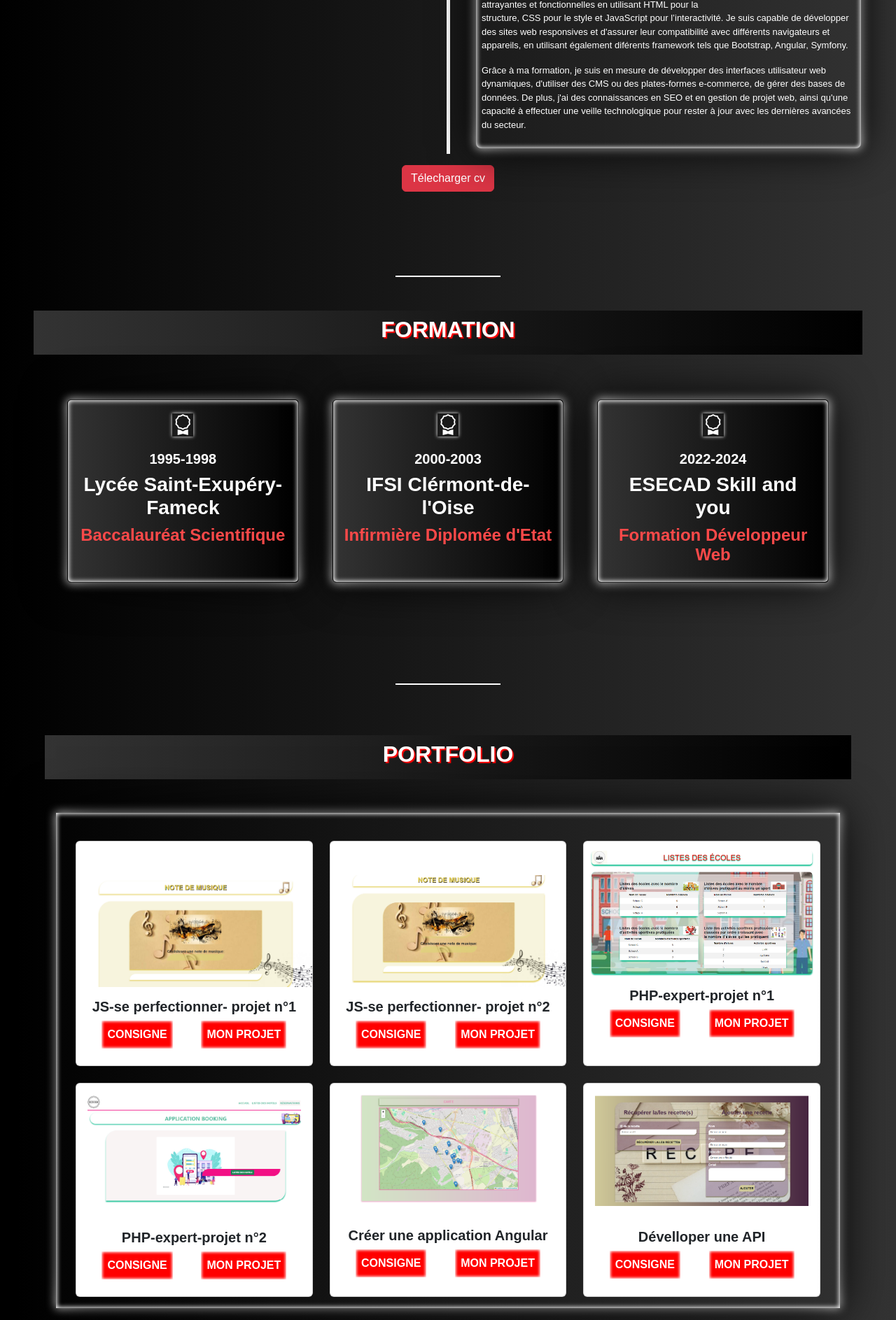
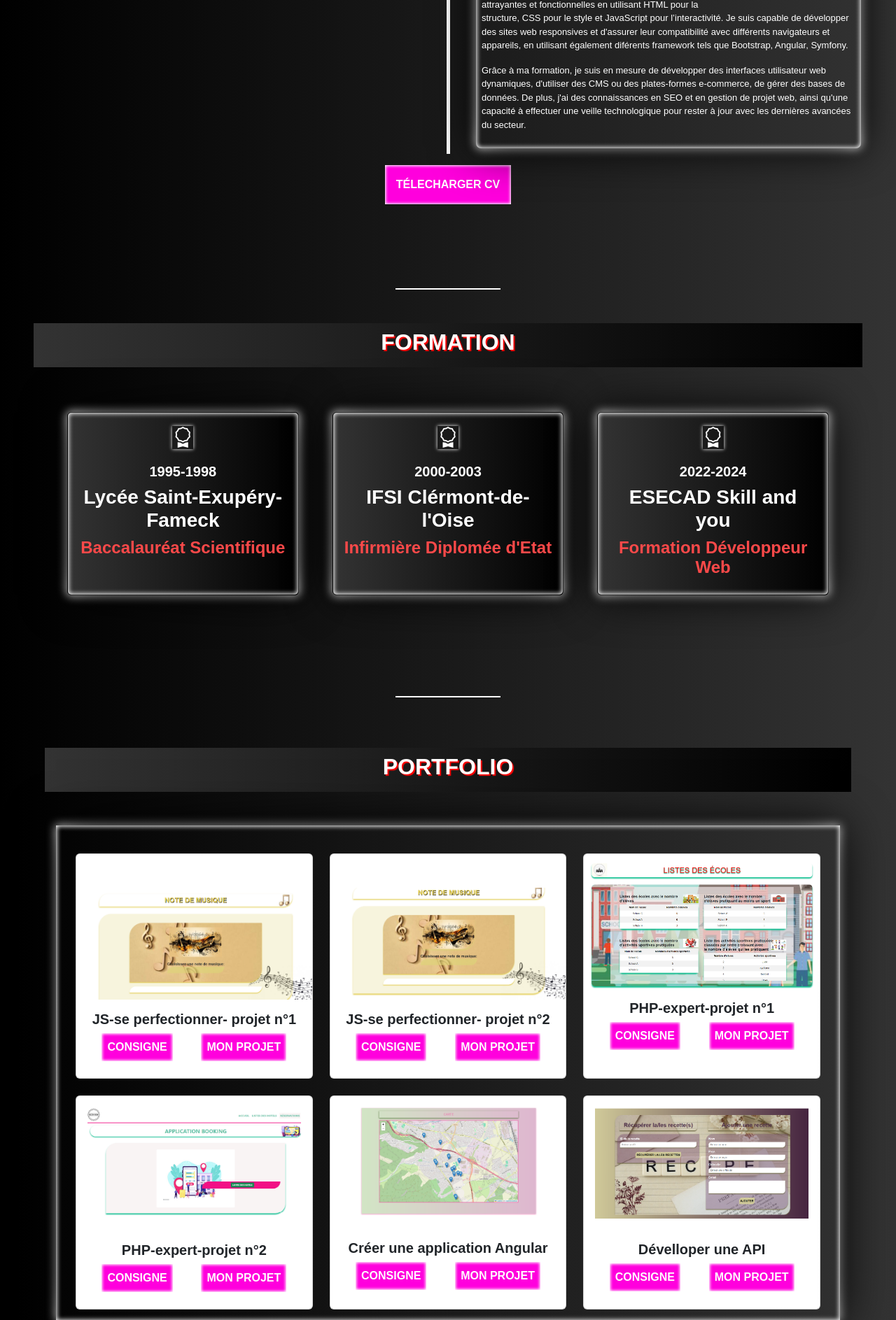
Before and after one commit to Lati04/portfolio, a PHP site: page / in a window 1280 px wide. Shown: the part 1872-3759 px from the top of the page at 70% size. Run offline with PHP 8.4, Linux system fonts and the light colour scheme.

Commit message:
fourth commit

```diff
--- a/css/style.css
+++ b/css/style.css
@@ -38,7 +38,26 @@ section .heading h2{
       color: #fff;
       text-shadow: 2px 2px 1px #f00;
 }
-
+a:focus, .nav-link:focus, .form-control:focus, .btn:focus, button:focus{
+      outline: none;
+      box-shadow: 0 1px 3px  rgb(255, 0, 221);
+      outline-color:  rgb(255, 0, 221);
+      outline-style: solid;
+      outline-width: 2px;
+      outline-offset: 4px;
+}
+.button{
+      background: rgb(255, 0, 221);
+      color: #fff;
+      text-transform: uppercase;
+      font-weight: bold;
+      text-decoration: none;
+      box-shadow:
+      inset 0 0 .3vw .1vw #fff;
+ }
+.button:hover{
+      background: #f00;
+}
 /************************************ NAVBAR**********************************/
 .navbar{
       background-color: #000;
@@ -226,15 +245,6 @@ figcaption{
 }
 
 /************************************* PORTFOLIO ********************************/
-.button{
-      background: #f00;
-      color: #fff;
-      text-transform: uppercase;
-      font-weight: bold;
-      text-decoration: none;
-      box-shadow:
-      inset 0 0 .3vw .1vw #fff;
- }
 
 /************************************* RECOMMENDATION *****************************/
 .carousel-inner h4{
--- a/index.php
+++ b/index.php
@@ -101,7 +101,6 @@
 
   <nav id="myNavbar" class="navbar navbar-expand-lg navbar-dark sticky-top">
     <div class="container-fluid">
-      <a class="navbar-brand" href="#"></a>
       <button class="navbar-toggler" type="button" data-bs-toggle="collapse" data-bs-target="#navbarNav" aria-controls="navbarNav"
       aria-expanded="false" aria-label="Toggle navigation">
         <span class="navbar-toggler-icon"></span>
@@ -269,7 +268,7 @@
           </li>
         </ul>
         <div class="d-flex align-items-center justify-content-center">
-           <a href="doc/CvAl.pdf"  class="btn btn-danger">Télecharger cv</a>
+           <a tabindex="8" href="doc/CvAl.pdf"  class="button p-3">Télecharger cv</a>
         </div>
     </div>
   </section>
@@ -336,9 +335,9 @@
               <div class="card-body">
                 <h5 class="card-title">JS-se perfectionner- projet n°1</h5>
                 <div class="d-flex justify-content-around flex-wrap">
-                  <a href="./projects/JS02-01-267776-Attar-Latifa/NoteMusicJs/consigne/Se-perfectionner-en-javaScript-devoir1.pdf"
+                  <a tabindex="9" href="./projects/JS02-01-267776-Attar-Latifa/NoteMusicJs/consigne/Se-perfectionner-en-javaScript-devoir1.pdf"
                   class="button p-2 mb-2">Consigne</a>
-                  <a href="./projects/JS02-01-267776-Attar-Latifa/NoteMusicJs/index.html" class="button p-2 mb-2">Mon projet</a>
+                  <a tabindex="10" href="./projects/JS02-01-267776-Attar-Latifa/NoteMusicJs/index.html" class="button p-2 mb-2">Mon projet</a>
                 </div>
 
               </div>
@@ -350,8 +349,8 @@
               <div class="card-body">
                 <h5 class="card-title">JS-se perfectionner- projet n°2</h5>
                 <div class="d-flex justify-content-around flex-wrap">
-                  <a href="./projects/JS02-02-267776-Attar-Latifa/consigne/Se-perfectionner-en-javaScript-devoir2.pdf" class="button p-2 mb-2">Consigne</a>
-                  <a href="./projects/JS02-02-267776-Attar-Latifa/NoteMusicDemande1/index.php" class="button p-2 mb-2">Mon projet</a>
+                  <a tabindex="11" href="./projects/JS02-02-267776-Attar-Latifa/consigne/Se-perfectionner-en-javaScript-devoir2.pdf" class="button p-2 mb-2">Consigne</a>
+                  <a tabindex="12" href="./projects/JS02-02-267776-Attar-Latifa/NoteMusicDemande1/index.php" class="button p-2 mb-2">Mon projet</a>
                 </div>
               </div>
             </div>
@@ -363,9 +362,9 @@
               <div class="card-body">
                 <h5 class="card-title">PHP-expert-projet n°1</h5>
                 <div class="d-flex justify-content-around flex-wrap">
-                  <a href="./projects/PHP-ex-01-267776-Attar-Latifa/schoolPupilSport/consigne/php-expert-devoir1.pdf"
+                  <a tabindex="13" href="./projects/PHP-ex-01-267776-Attar-Latifa/schoolPupilSport/consigne/php-expert-devoir1.pdf"
                   class="button p-2 mb-2">Consigne</a>
-                  <a href="./projects/PHP-ex-01-267776-Attar-Latifa/schoolPupilSport/index.php" class="button p-2 mb-2">Mon projet</a>
+                  <a tabindex="14" href="./projects/PHP-ex-01-267776-Attar-Latifa/schoolPupilSport/index.php" class="button p-2 mb-2">Mon projet</a>
                 </div>
               </div>
             </div>
@@ -377,9 +376,9 @@
               <div class="card-body">
                 <h5 class="card-title">PHP-expert-projet n°2</h5>
                 <div class="d-flex justify-content-around flex-wrap">
-                  <a href="./projects/PHP-ex-02-267776-Attar-Latifa//ApplicationBooking/consigne/php-expert-devoir2.pdf"
+                  <a tabindex="15" href="./projects/PHP-ex-02-267776-Attar-Latifa//ApplicationBooking/consigne/php-expert-devoir2.pdf"
                   class="button p-2 mb-2">Consigne</a>
-                  <a href="./projects/PHP-ex-02-267776-Attar-Latifa/ApplicationBooking/index.php" class="button p-2 mb-2">Mon projet</a>
+                  <a tabindex="16" href="./projects/PHP-ex-02-267776-Attar-Latifa/ApplicationBooking/index.php" class="button p-2 mb-2">Mon projet</a>
                 </div>
               </div>
             </div>
@@ -391,8 +390,8 @@
               <div class="card-body">
                 <h5 class="card-title">Créer une application Angular</h5>
                 <div class="d-flex justify-content-around flex-wrap">
-                  <a href="./projects/myAngularApp/consigne/application-angular.pdf" class="button p-2 mb-2">Consigne</a>
-                  <a href="./projects/myAngularApp/src/app/" class="button p-2 mb-2">Mon projet</a>
+                  <a tabindex="17" href="./projects/myAngularApp/consigne/application-angular.pdf" class="button p-2 mb-2">Consigne</a>
+                  <a tabindex="18" href="./projects/myAngularApp/src/app/" class="button p-2 mb-2">Mon projet</a>
                 </div>
               </div>
             </div>
@@ -404,8 +403,8 @@
               <div class="card-body">
                 <h5 class="card-title">Dévelloper une API</h5>
                 <div class="d-flex justify-content-around flex-wrap">
-                  <a href="./projects/recettes_api/consigne/developper-api.pdf" class="button p-2 mb-2">Consigne</a>
-                  <a href="./projects/recettes_api/index.php" class="button p-2 mb-2">Mon projet</a>
+                  <a tabindex="19" href="./projects/recettes_api/consigne/developper-api.pdf" class="button p-2 mb-2">Consigne</a>
+                  <a tabindex="20" href="./projects/recettes_api/index.php" class="button p-2 mb-2">Mon projet</a>
                 </div>
               </div>
             </div>
@@ -457,14 +456,14 @@
               <div class="row">
                 <div class="col-md-6 p-3">
                   <label for="firstname">Prénom<span class="blue"> *</span> </label>
-                  <input tabindex="8" name="firstname" id="firstname"  type="text" class="form-control" placeholder="Prénom" aria-label="Prénom"
+                  <input tabindex="21" name="firstname" id="firstname"  type="text" class="form-control" placeholder="Prénom" aria-label="Prénom"
                   value="<?php echo $firstname; ?>">
                   <p class="comments mt-2"><?php echo $firstnameError; ?></p>
                 </div>
 
                 <div class="col-md-6 p-3">
                   <label for="name">Nom<span class="blue"> *</span> </label>
-                  <input tabindex="9" name="name" id="name" type="text" class="form-control" autocomplete="family-name" placeholder="Nom de famille" aria-label="Nom de famille"
+                  <input tabindex="22" name="name" id="name" type="text" class="form-control" autocomplete="family-name" placeholder="Nom de famille" aria-label="Nom de famille"
                   value="<?php echo $name; ?>">
                   <p class="comments mt-2"><?php echo $nameError; ?></p>
                 </div>
@@ -474,7 +473,7 @@
                 <div class="col-md-6 p-3">
                       <div class="mb-3">
                           <label for="email" class="form-label">Address email<span class="blue"> *</span></label>
-                          <input tabindex="10" name="email" id="email" type="email" autocomplete="off" class="form-control" placeholder="name@example.com"
+                          <input tabindex="23" name="email" id="email" type="email" autocomplete="off" class="form-control" placeholder="name@example.com"
                           aria-label="Adresse mail" value="<?php echo $email; ?>">
                           <p class="comments mt-2"><?php echo $emailError; ?></p>
                       </div>
@@ -483,7 +482,7 @@
                 <div class="col-md-6 p-3">
                       <div class="mb-3">
                           <label for="phone" class="form-label">Télephone</label>
-                          <input tabindex="11" name="phone" id="phone" type="tel" autocomplete="off" class="form-control" placeholder="télephone" aria-label="Télephone"
+                          <input tabindex="24" name="phone" id="phone" type="tel" autocomplete="off" class="form-control" placeholder="télephone" aria-label="Télephone"
                           value="<?php echo $phone; ?>">
                           <p class="comments mt-2"><?php echo $phoneError; ?></p>
                       </div>
@@ -493,7 +492,7 @@
               <div class="col-md-12">
                     <div class="mb-3">
                       <label for="message" class="form-label">Message<span class="blue"> *</label>
-                      <textarea tabindex="12" class="form-control" id="message" name="message" rows="5" <?php echo $message; ?> ></textarea>
+                      <textarea tabindex="25" class="form-control" id="message" name="message" rows="5" <?php echo $message; ?> ></textarea>
                       <p class="comments mt-2"><?php echo $messageError; ?></p>
                     </div>
               </div>
@@ -502,9 +501,8 @@
                       <p class="blue"><strong>* Ces informations sont requises</strong></p>
               </div>
 
-
               <div class="d-flex align-items-center justify-content-center p-2">
-                     <button tabindex="13" type="submit" class="btn btn-danger px-5">Envoyer</button>
+                     <button tabindex="26" type="submit" class="button py-3 px-5">Envoyer</button>
               </div>
 
               <p class="thank-you mt-3" style="display:<?php if($isSuccess) echo 'block'; else echo 'none';?>">Votre message a bien été envoyé. Merci d'avoir pris contact !</p>
@@ -515,7 +513,7 @@
 
 <!--Footer-->
 <footer class="text-center py-3">
-      <a href="#about">
+      <a tabindex="27" href="#about">
         <span class="bi bi-chevron-double-up p-1"></span></a>
      <h5 class="mt-3">Haut de la page</h5>
      <p class="copy">&copy; 2024-Latifa Attar</p>
```
